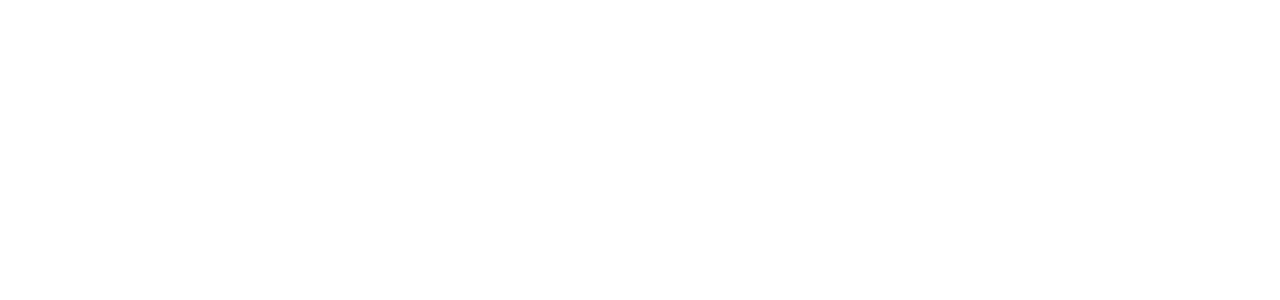
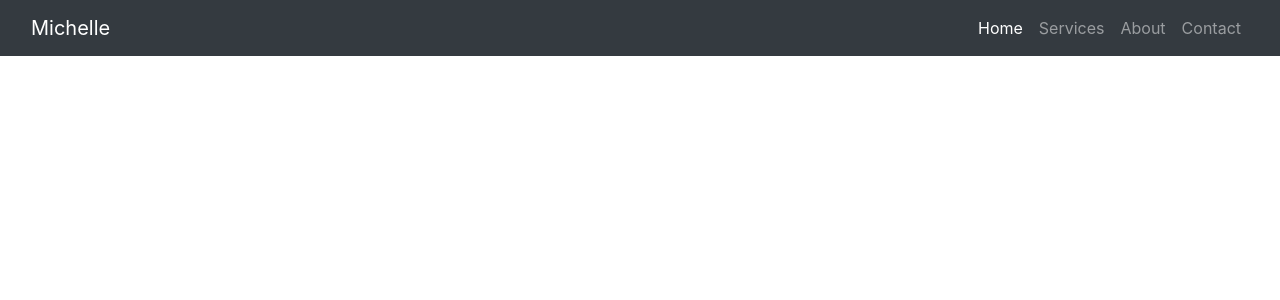
Before and after one commit to MichelleThomas1200/Online-Cake-Ordering-App, a PHP site: page /homepg.php in a window 1280 px wide. Before the commit the part shown is empty. Shown: the top 300 px of the page. Run offline with PHP 8.4, Linux system fonts and the light colour scheme.

Commit message:
homepg update
"semi-proper navigation bar added"

```diff
--- a/homepg.php
+++ b/homepg.php
@@ -1,9 +1,18 @@
 <!DOCTYPE html>
 <html>
-<head>
-	<title> </title>
-</head>
-<body>
 
-</body>
+	<head>
+
+		<title>Just Cakes </title>
+		<meta charset="utf-8">
+	  	<meta name="viewport" content="width=device-width, initial-scale=1">
+	  	<link rel="stylesheet" type="text/css" href="css/style.css">
+	  	<link rel="stylesheet" href="https://maxcdn.bootstrapcdn.com/bootstrap/4.5.2/css/bootstrap.min.css">
+
+	</head>
+
+	<body>
+		<?php include 'menu.php'  ?>
+
+	</body>
 </html>
--- a/index.php
+++ b/index.php
@@ -107,7 +107,7 @@
 							<div class= transbox><input type="text" name="password" autocomplete="off" class="form-control"></div>
 						</div>
 
-						<a href=homepg.php><button type="submit" class="btn btn-success">Log in</button></a>
+						<a href= "homepg.php"><button type="submit" class="btn btn-success">Log in</button></a>
 					</form>
 				</div>
 			</td>
--- /dev/null
+++ b/menu.php
@@ -0,0 +1,28 @@
+
+<nav class="navbar navbar-expand-lg navbar-dark bg-dark">
+	  	<div class="container-fluid">
+	    	<a class="navbar-brand" href="#">Michelle</a>
+	    	<button class="navbar-toggler" type="button" data-bs-toggle="collapse" data-bs-target="#navbarSupportedContent" aria-controls="navbarSupportedContent" aria-expanded="false" aria-label="Toggle navigation">
+	      		<span class="navbar-toggler-icon"></span>
+	    	</button>
+
+		    <div class="collapse navbar-collapse" id="navbarSupportedContent">
+		      	<ul class="navbar-nav ml-auto mb-2  mb-lg-0">
+			        <li class="nav-item">
+			          <a class="nav-link active" aria-current="page" href="homepg.php">Home</a>
+			        </li>
+
+			        <li class="nav-item">
+			          <a class="nav-link" href="homepg.php/#Services at bottom">Services</a> <!--the slash n has text added-->
+			        </li>
+		            <li class="nav-item">
+			          <a class="nav-link" href="about.php">About</a>
+			        </li>
+		            <li class="nav-item">
+			          <a class="nav-link" href="#">Contact</a>
+			        </li>
+		      	</ul>
+
+		    </div>
+	  	</div>
+	</nav>
```
